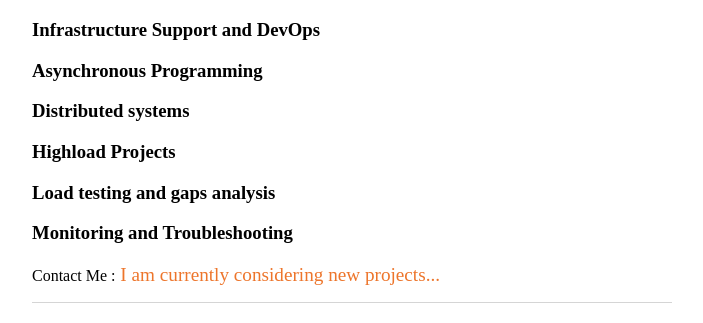
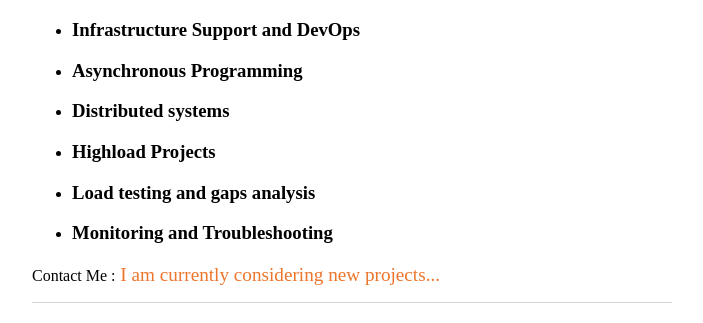
Before and after one commit to nkirui/Nkirui.github.io, a plain HTML site: page index.html in a window 1280 px wide. Shown: the part 201-524 px from the top of the page, without its empty margins (288-991 px from the left). Drawn offline with Linux system fonts and the light colour scheme.

Commit message:
Update index.html

```diff
--- a/index.html
+++ b/index.html
@@ -17,13 +17,14 @@
     		<div class="blurb">
         		<h2>Hi there, I'm Nathan kirui a Software Engineer </h2>
 			<h1>Interests</h1>
-			<h3>Infrastructure Support and DevOps</h3>
-
-			<h3>Asynchronous Programming</h3>
-			<h3>Distributed systems</h3>
-			<h3>Highload Projects</h3>
-			<h3>Load testing and gaps analysis</h3>
-			<h3>Monitoring and Troubleshooting</h3>
+			<ul>
+				<li><h3>Infrastructure Support and DevOps</h3></li>
+				<li><h3>Asynchronous Programming</h3></li>
+				<li><h3>Distributed systems</h3></li>
+				<li><h3>Highload Projects</h3></li>
+				<li><h3>Load testing and gaps analysis</h3></li>
+				<li><h3>Monitoring and Troubleshooting</h3></li>
+			</ul>
 			<p> Contact Me :<a href="mailto:nathankirui5@gmail.com" > I am currently considering new projects...</a></p>
     		</div><!-- /.blurb -->
 		</div><!-- /.container -->
```
